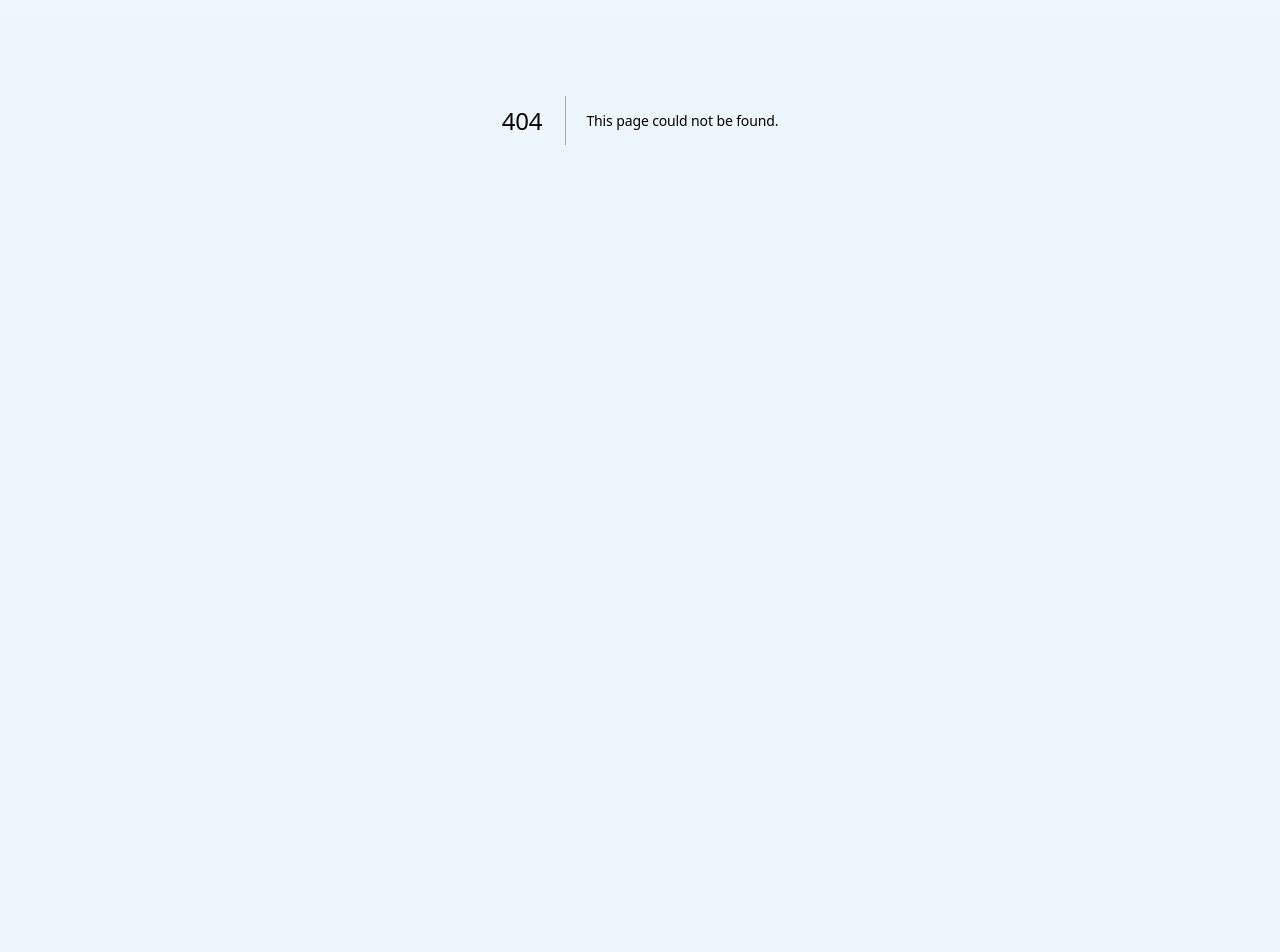
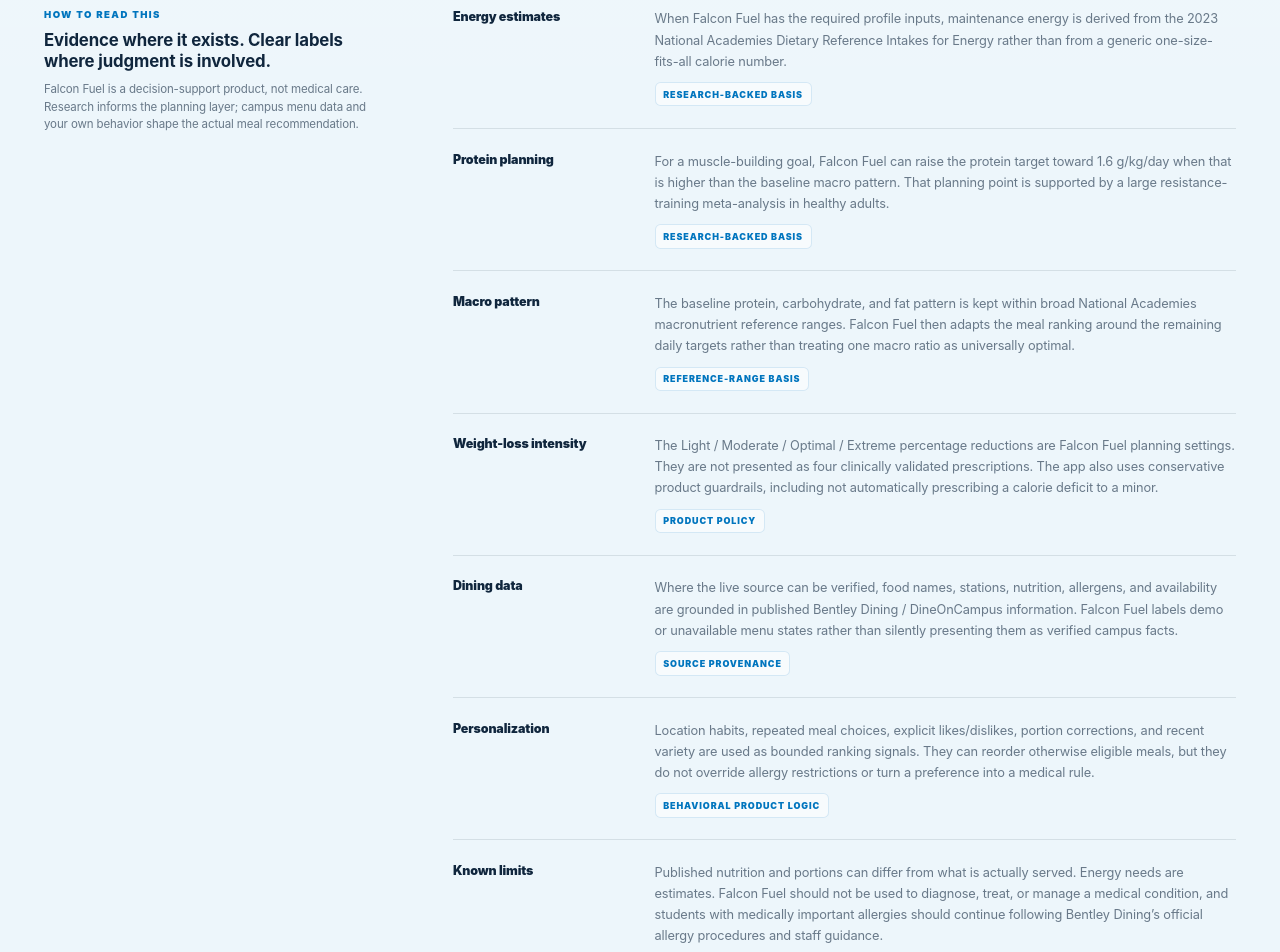
Before and after one commit to JamoV18/Bentley-Fuel, a Next.js app: page /evidence in a window 1280 px wide. Before the commit this address had no page. Shown: the part 280-1232 px from the top of the page. Before the commit the page ends 800 px from the top, so only its background shows below. Built offline with nearby package versions, Linux system fonts and the light colour scheme.

Commit message:
Add research evidence and methodology page

```diff
--- /dev/null
+++ b/src/app/evidence/page.tsx
@@ -0,0 +1,133 @@
+import Link from "next/link";
+import FlowHeader from "@/components/FlowHeader";
+import "./evidence.css";
+
+const REFERENCES = [
+  {
+    year: "2023",
+    title: "Dietary Reference Intakes for Energy",
+    detail: "National Academies of Sciences, Engineering, and Medicine · energy-requirement equations by age, sex, body size, and activity level.",
+    href: "https://doi.org/10.17226/26818",
+  },
+  {
+    year: "2018",
+    title: "Protein supplementation and resistance-training adaptations: systematic review, meta-analysis and meta-regression",
+    detail: "Morton et al., British Journal of Sports Medicine · evidence supporting ~1.6 g protein/kg/day as a useful upper planning point for healthy adults doing resistance training.",
+    href: "https://doi.org/10.1136/bjsports-2017-097608",
+  },
+  {
+    year: "2005",
+    title: "Dietary Reference Intakes for Macronutrients",
+    detail: "Institute of Medicine / National Academies · reference ranges for carbohydrate, fat, protein, and other macronutrients.",
+    href: "https://doi.org/10.17226/10490",
+  },
+  {
+    year: "DATA",
+    title: "Bentley Dining · DineOnCampus menu",
+    detail: "The published campus menu source Falcon Fuel attempts to verify before using live dining information.",
+    href: "https://dineoncampus.com/bentley/whats-on-the-menu",
+  },
+] as const;
+
+export default function EvidencePage() {
+  return (
+    <main className="ff-page-shell ff-evidence">
+      <FlowHeader backHref="/profile" backLabel="Profile" />
+
+      <header className="ff-evidence-header">
+        <div>
+          <p className="brand-kicker">Falcon Fuel</p>
+          <h1>Evidence & methodology</h1>
+        </div>
+        <p>
+          A quiet record of what Falcon Fuel bases its nutrition planning on, what comes from Bentley Dining,
+          and which parts are product guardrails rather than medical guidance.
+        </p>
+      </header>
+
+      <section className="ff-evidence-intro" aria-label="Falcon Fuel methodology">
+        <aside className="ff-evidence-index">
+          <span>How to read this</span>
+          <strong>Evidence where it exists. Clear labels where judgment is involved.</strong>
+          <p>Falcon Fuel is a decision-support product, not medical care. Research informs the planning layer; campus menu data and your own behavior shape the actual meal recommendation.</p>
+        </aside>
+
+        <div className="ff-evidence-body">
+          <article className="ff-evidence-row">
+            <h2>Energy estimates</h2>
+            <div>
+              <p>When Falcon Fuel has the required profile inputs, maintenance energy is derived from the 2023 National Academies Dietary Reference Intakes for Energy rather than from a generic one-size-fits-all calorie number.</p>
+              <span className="ff-evidence-tag">Research-backed basis</span>
+            </div>
+          </article>
+
+          <article className="ff-evidence-row">
+            <h2>Protein planning</h2>
+            <div>
+              <p>For a muscle-building goal, Falcon Fuel can raise the protein target toward 1.6 g/kg/day when that is higher than the baseline macro pattern. That planning point is supported by a large resistance-training meta-analysis in healthy adults.</p>
+              <span className="ff-evidence-tag">Research-backed basis</span>
+            </div>
+          </article>
+
+          <article className="ff-evidence-row">
+            <h2>Macro pattern</h2>
+            <div>
+              <p>The baseline protein, carbohydrate, and fat pattern is kept within broad National Academies macronutrient reference ranges. Falcon Fuel then adapts the meal ranking around the remaining daily targets rather than treating one macro ratio as universally optimal.</p>
+              <span className="ff-evidence-tag">Reference-range basis</span>
+            </div>
+          </article>
+
+          <article className="ff-evidence-row">
+            <h2>Weight-loss intensity</h2>
+            <div>
+              <p>The Light / Moderate / Optimal / Extreme percentage reductions are Falcon Fuel planning settings. They are not presented as four clinically validated prescriptions. The app also uses conservative product guardrails, including not automatically prescribing a calorie deficit to a minor.</p>
+              <span className="ff-evidence-tag">Product policy</span>
+            </div>
+          </article>
+
+          <article className="ff-evidence-row">
+            <h2>Dining data</h2>
+            <div>
+              <p>Where the live source can be verified, food names, stations, nutrition, allergens, and availability are grounded in published Bentley Dining / DineOnCampus information. Falcon Fuel labels demo or unavailable menu states rather than silently presenting them as verified campus facts.</p>
+              <span className="ff-evidence-tag">Source provenance</span>
+            </div>
+          </article>
+
+          <article className="ff-evidence-row">
+            <h2>Personalization</h2>
+            <div>
+              <p>Location habits, repeated meal choices, explicit likes/dislikes, portion corrections, and recent variety are used as bounded ranking signals. They can reorder otherwise eligible meals, but they do not override allergy restrictions or turn a preference into a medical rule.</p>
+              <span className="ff-evidence-tag">Behavioral product logic</span>
+            </div>
+          </article>
+
+          <article className="ff-evidence-row">
+            <h2>Known limits</h2>
+            <div>
+              <p>Published nutrition and portions can differ from what is actually served. Energy needs are estimates. Falcon Fuel should not be used to diagnose, treat, or manage a medical condition, and students with medically important allergies should continue following Bentley Dining’s official allergy procedures and staff guidance.</p>
+            </div>
+          </article>
+        </div>
+      </section>
+
+      <section className="ff-evidence-references" aria-labelledby="references-heading">
+        <div className="ff-evidence-references-head">
+          <div><p className="eyebrow">Primary sources</p><h2 id="references-heading">What we point back to</h2></div>
+          <p>This list is intentionally short. It covers the main external foundations currently represented in Falcon Fuel’s calculation and data layers rather than padding the page with loosely related nutrition articles.</p>
+        </div>
+
+        {REFERENCES.map((reference) => (
+          <a className="ff-evidence-ref" href={reference.href} target="_blank" rel="noreferrer" key={reference.href}>
+            <span>{reference.year}</span>
+            <div><strong>{reference.title}</strong><p>{reference.detail}</p></div>
+            <i aria-hidden="true">↗</i>
+          </a>
+        ))}
+
+        <p className="ff-evidence-note"><strong>Prototype note.</strong> This page documents the current Falcon Fuel implementation and should evolve when the target formulas, campus data source, or recommendation logic materially changes. Last product review: September 2026.</p>
+      </section>
+
+      <Link href="/profile" className="secondary inline-flex items-center justify-center">Back to profile</Link>
+    </main>
+  );
+}
```
